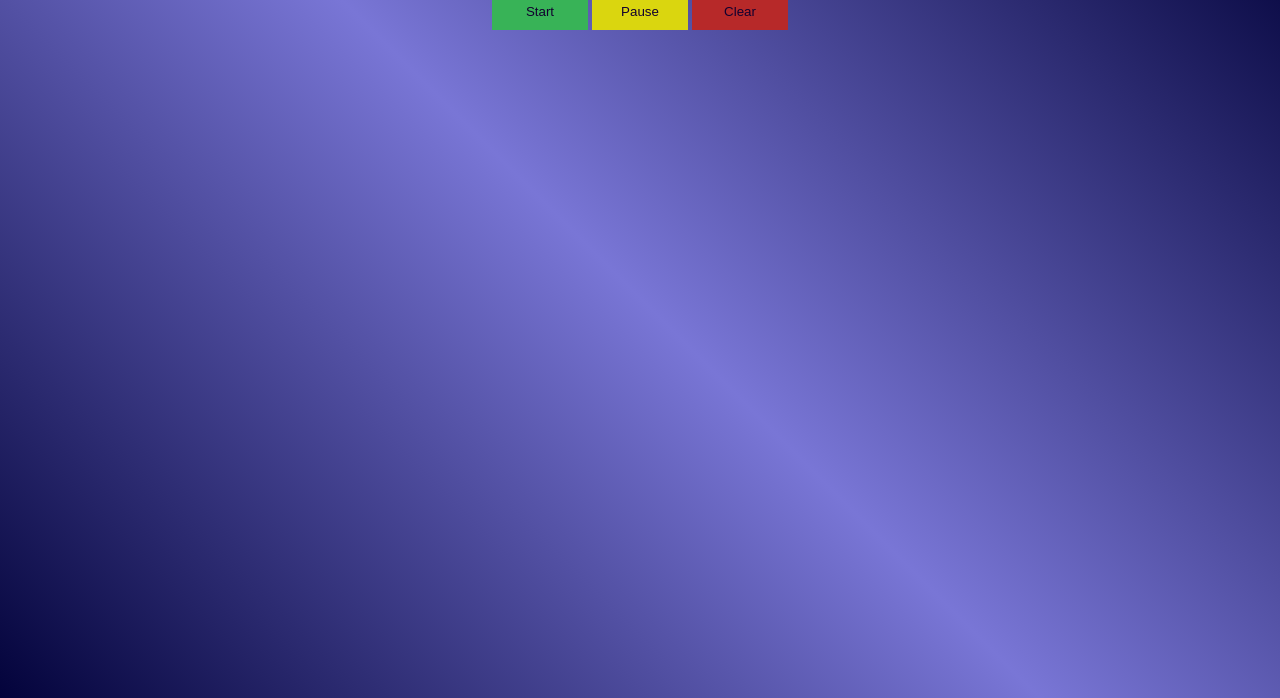
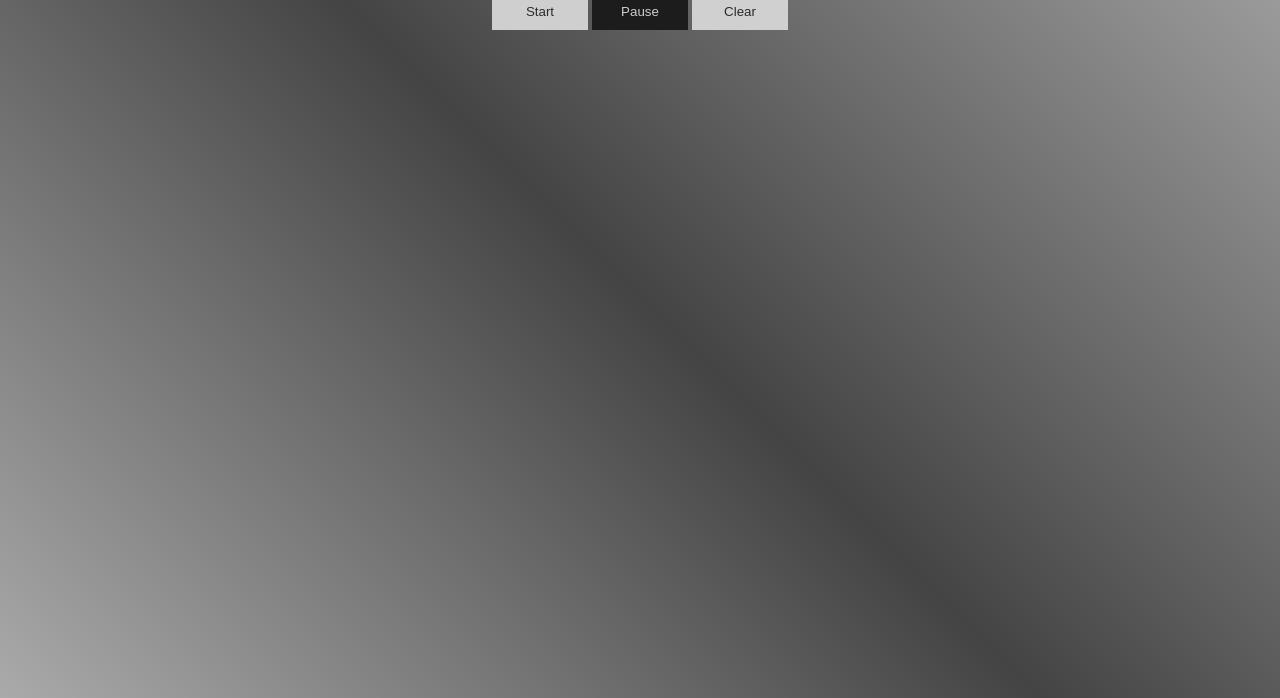
Before and after one commit to Erick-Rosdachimo/cronometro, a plain HTML site: page index.html in a window 1280 px wide. Shown: the part 102-800 px from the top of the page. Drawn offline with Linux system fonts and the light colour scheme.

Commit message:
atualizando as cores

```diff
--- a/style.css
+++ b/style.css
@@ -1,6 +1,6 @@
 html{
   height: 100vh;
-  background-image: -webkit-linear-gradient(45deg, rgb(3, 3, 59), rgb(121, 118, 214), rgb(3, 3, 59));
+  background-image: -webkit-linear-gradient(45deg, rgb(170, 170, 170), rgb(68, 68, 68), rgb(164, 164, 164));
 }
 
 main{
@@ -15,6 +15,7 @@ main{
 .timer{
   font-size: 2rem;
   margin-bottom: 8px;
+  color: rgb(219, 219, 219);
 }
 
 button{
@@ -30,27 +31,33 @@ button:hover{
 }
 
 .start{
-  background-color: rgb(56, 179, 87);
+  background-color: rgb(207, 207, 207);
+  color: rgb(43, 43, 43);
 }
 
 .start:hover{
-  background-color: rgb(111, 230, 103);
+  background-color: rgb(45, 45, 45);
+  color: rgb(205, 205, 205);
 }
 
 .pause{
-  background-color: rgb(218, 214, 15);
+  background-color: rgb(28, 28, 28);
+  color: rgb(205, 205, 205);
 }
 
 .pause:hover{
-  background-color: rgb(255, 248, 41);
+  background-color: rgb(195, 195, 195);
+  color: rgb(42, 42, 42);
 }
 
 .clear{
-  background-color: rgb(183, 41, 41);
+  background-color: rgb(208, 208, 208);
+  color: rgb(42, 42, 42);
 }
 
 .clear:hover{
-  background-color: rgb(234, 36, 36);
+  background-color: rgb(45, 45, 45);
+  color: rgb(205, 205, 205);
 }
 
 @media(max-width: 500px){
```
